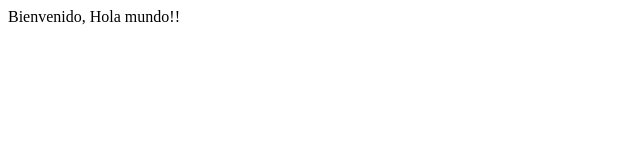
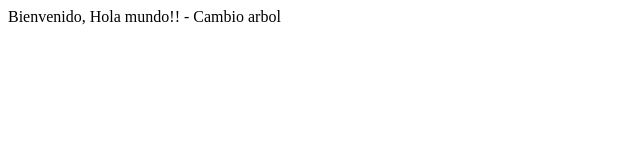
Before and after one commit to ksanchezara/prueba, a plain HTML site: page index.html in a window 1280 px wide. Shown: the whole page, without its empty margins (0-640 px from the left). Drawn offline with Linux system fonts and the light colour scheme.

Commit message:
Cambio arbol

```diff
--- a/index.html
+++ b/index.html
@@ -5,6 +5,6 @@
 </head>
 
 <body>
-    <p>Bienvenido, Hola mundo!!</p>
+    <p>Bienvenido, Hola mundo!! - Cambio arbol</p>
 </body>
 </html>
```
